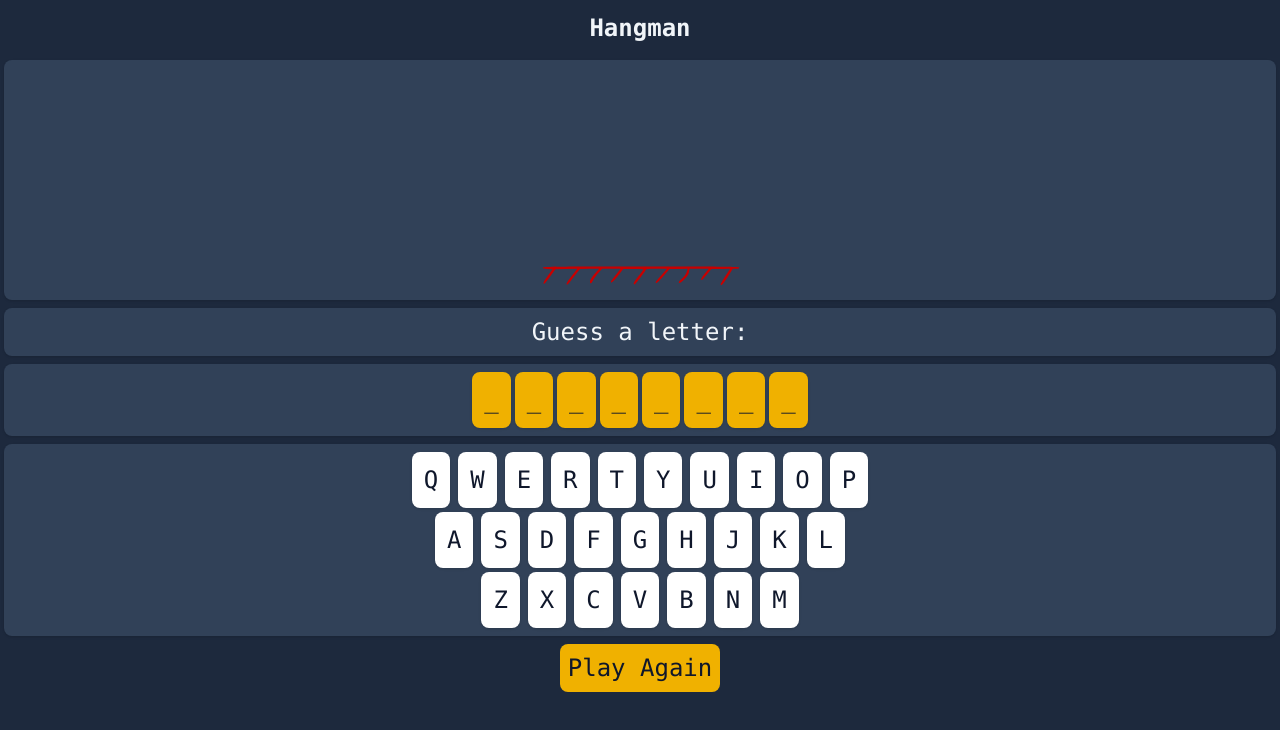
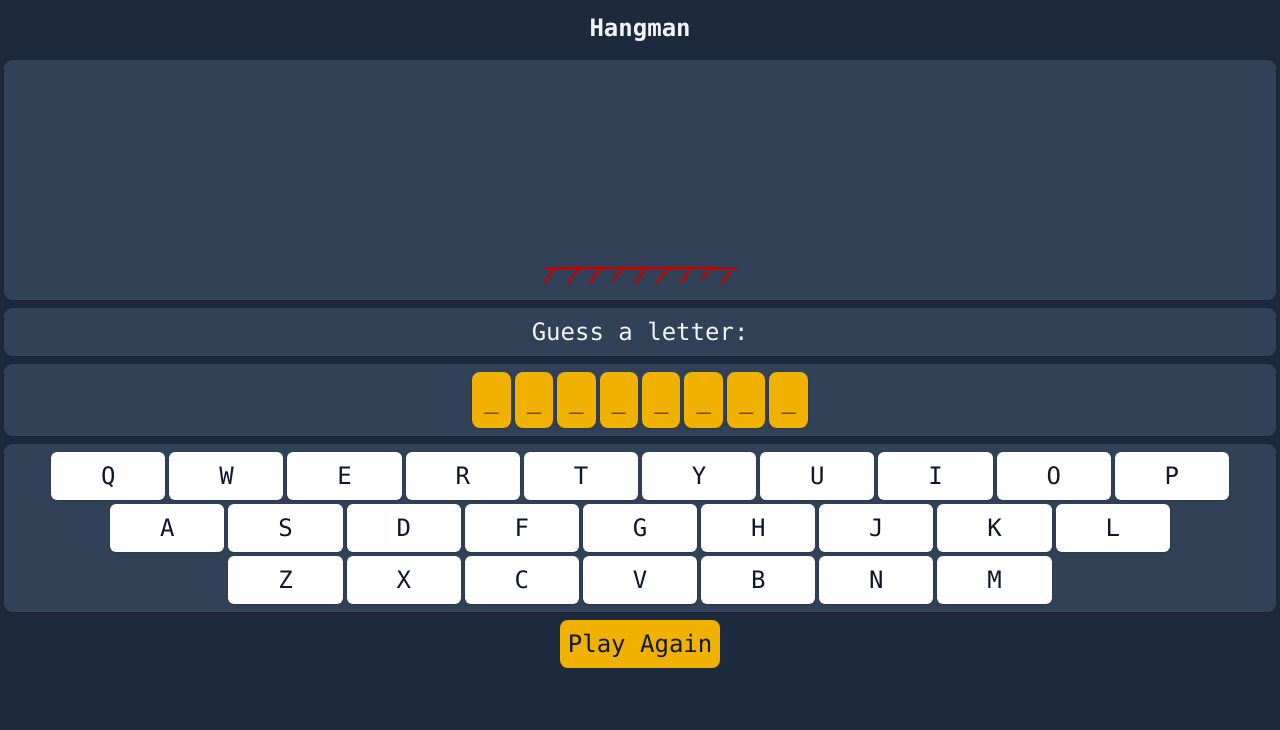
Before and after one commit to Grglls/hangman, a plain HTML site: page index.html in a window 1280 px wide. Drawn offline with nearby package versions, Linux system fonts and the light colour scheme.

Commit message:
Make keyboard sizing relative to screen width

```diff
--- a/index.html
+++ b/index.html
@@ -39,37 +39,37 @@
     class="space-y-1 p-2 bg-slate-700 shadow rounded-lg text-center text-slate-900"
     id="keyboard-container"
   >
-    <div id="keyboard-row-1" class="flex gap-2 justify-center">
-      <div class="keyboard-letter p-3 bg-white shadow rounded-lg cursor-pointer transition">Q</div>
-      <div class="keyboard-letter p-3 bg-white shadow rounded-lg cursor-pointer transition">W</div>
-      <div class="keyboard-letter p-3 bg-white shadow rounded-lg cursor-pointer transition">E</div>
-      <div class="keyboard-letter p-3 bg-white shadow rounded-lg cursor-pointer transition">R</div>
-      <div class="keyboard-letter p-3 bg-white shadow rounded-lg cursor-pointer transition">T</div>
-      <div class="keyboard-letter p-3 bg-white shadow rounded-lg cursor-pointer transition">Y</div>
-      <div class="keyboard-letter p-3 bg-white shadow rounded-lg cursor-pointer transition">U</div>
-      <div class="keyboard-letter p-3 bg-white shadow rounded-lg cursor-pointer transition">I</div>
-      <div class="keyboard-letter p-3 bg-white shadow rounded-lg cursor-pointer transition">O</div>
-      <div class="keyboard-letter p-3 bg-white shadow rounded-lg cursor-pointer transition">P</div>
+    <div id="keyboard-row-1" class="flex gap-1 justify-center w-full">
+      <div class="keyboard-letter w-1/11 py-2 bg-white shadow rounded-md cursor-pointer transition">Q</div>
+      <div class="keyboard-letter w-1/11 py-2 bg-white shadow rounded-md cursor-pointer transition">W</div>
+      <div class="keyboard-letter w-1/11 py-2 bg-white shadow rounded-md cursor-pointer transition">E</div>
+      <div class="keyboard-letter w-1/11 py-2 bg-white shadow rounded-md cursor-pointer transition">R</div>
+      <div class="keyboard-letter w-1/11 py-2 bg-white shadow rounded-md cursor-pointer transition">T</div>
+      <div class="keyboard-letter w-1/11 py-2 bg-white shadow rounded-md cursor-pointer transition">Y</div>
+      <div class="keyboard-letter w-1/11 py-2 bg-white shadow rounded-md cursor-pointer transition">U</div>
+      <div class="keyboard-letter w-1/11 py-2 bg-white shadow rounded-md cursor-pointer transition">I</div>
+      <div class="keyboard-letter w-1/11 py-2 bg-white shadow rounded-md cursor-pointer transition">O</div>
+      <div class="keyboard-letter w-1/11 py-2 bg-white shadow rounded-md cursor-pointer transition">P</div>
     </div>
-    <div id="keyboard-row-2" class="flex gap-2 justify-center">
-      <div class="keyboard-letter p-3 bg-white shadow rounded-lg cursor-pointer transition">A</div>
-      <div class="keyboard-letter p-3 bg-white shadow rounded-lg cursor-pointer transition">S</div>
-      <div class="keyboard-letter p-3 bg-white shadow rounded-lg cursor-pointer transition">D</div>
-      <div class="keyboard-letter p-3 bg-white shadow rounded-lg cursor-pointer transition">F</div>
-      <div class="keyboard-letter p-3 bg-white shadow rounded-lg cursor-pointer transition">G</div>
-      <div class="keyboard-letter p-3 bg-white shadow rounded-lg cursor-pointer transition">H</div>
-      <div class="keyboard-letter p-3 bg-white shadow rounded-lg cursor-pointer transition">J</div>
-      <div class="keyboard-letter p-3 bg-white shadow rounded-lg cursor-pointer transition">K</div>
-      <div class="keyboard-letter p-3 bg-white shadow rounded-lg cursor-pointer transition">L</div>
+    <div id="keyboard-row-2" class="flex gap-1 justify-center w-full">
+      <div class="keyboard-letter w-1/11 py-2 bg-white shadow rounded-md cursor-pointer transition">A</div>
+      <div class="keyboard-letter w-1/11 py-2 bg-white shadow rounded-md cursor-pointer transition">S</div>
+      <div class="keyboard-letter w-1/11 py-2 bg-white shadow rounded-md cursor-pointer transition">D</div>
+      <div class="keyboard-letter w-1/11 py-2 bg-white shadow rounded-md cursor-pointer transition">F</div>
+      <div class="keyboard-letter w-1/11 py-2 bg-white shadow rounded-md cursor-pointer transition">G</div>
+      <div class="keyboard-letter w-1/11 py-2 bg-white shadow rounded-md cursor-pointer transition">H</div>
+      <div class="keyboard-letter w-1/11 py-2 bg-white shadow rounded-md cursor-pointer transition">J</div>
+      <div class="keyboard-letter w-1/11 py-2 bg-white shadow rounded-md cursor-pointer transition">K</div>
+      <div class="keyboard-letter w-1/11 py-2 bg-white shadow rounded-md cursor-pointer transition">L</div>
     </div>
-    <div id="keyboard-row-3" class="flex gap-2 justify-center">
-      <div class="keyboard-letter p-3 bg-white shadow rounded-lg cursor-pointer transition">Z</div>
-      <div class="keyboard-letter p-3 bg-white shadow rounded-lg cursor-pointer transition">X</div>
-      <div class="keyboard-letter p-3 bg-white shadow rounded-lg cursor-pointer transition">C</div>
-      <div class="keyboard-letter p-3 bg-white shadow rounded-lg cursor-pointer transition">V</div>
-      <div class="keyboard-letter p-3 bg-white shadow rounded-lg cursor-pointer transition">B</div>
-      <div class="keyboard-letter p-3 bg-white shadow rounded-lg cursor-pointer transition">N</div>
-      <div class="keyboard-letter p-3 bg-white shadow rounded-lg cursor-pointer transition">M</div>
+    <div id="keyboard-row-3" class="flex gap-1 justify-center w-full">
+      <div class="keyboard-letter w-1/11 py-2 bg-white shadow rounded-md cursor-pointer transition">Z</div>
+      <div class="keyboard-letter w-1/11 py-2 bg-white shadow rounded-md cursor-pointer transition">X</div>
+      <div class="keyboard-letter w-1/11 py-2 bg-white shadow rounded-md cursor-pointer transition">C</div>
+      <div class="keyboard-letter w-1/11 py-2 bg-white shadow rounded-md cursor-pointer transition">V</div>
+      <div class="keyboard-letter w-1/11 py-2 bg-white shadow rounded-md cursor-pointer transition">B</div>
+      <div class="keyboard-letter w-1/11 py-2 bg-white shadow rounded-md cursor-pointer transition">N</div>
+      <div class="keyboard-letter w-1/11 py-2 bg-white shadow rounded-md cursor-pointer transition">M</div>
     </div>
   </section>
   <section class="flex place-content-center">
```
